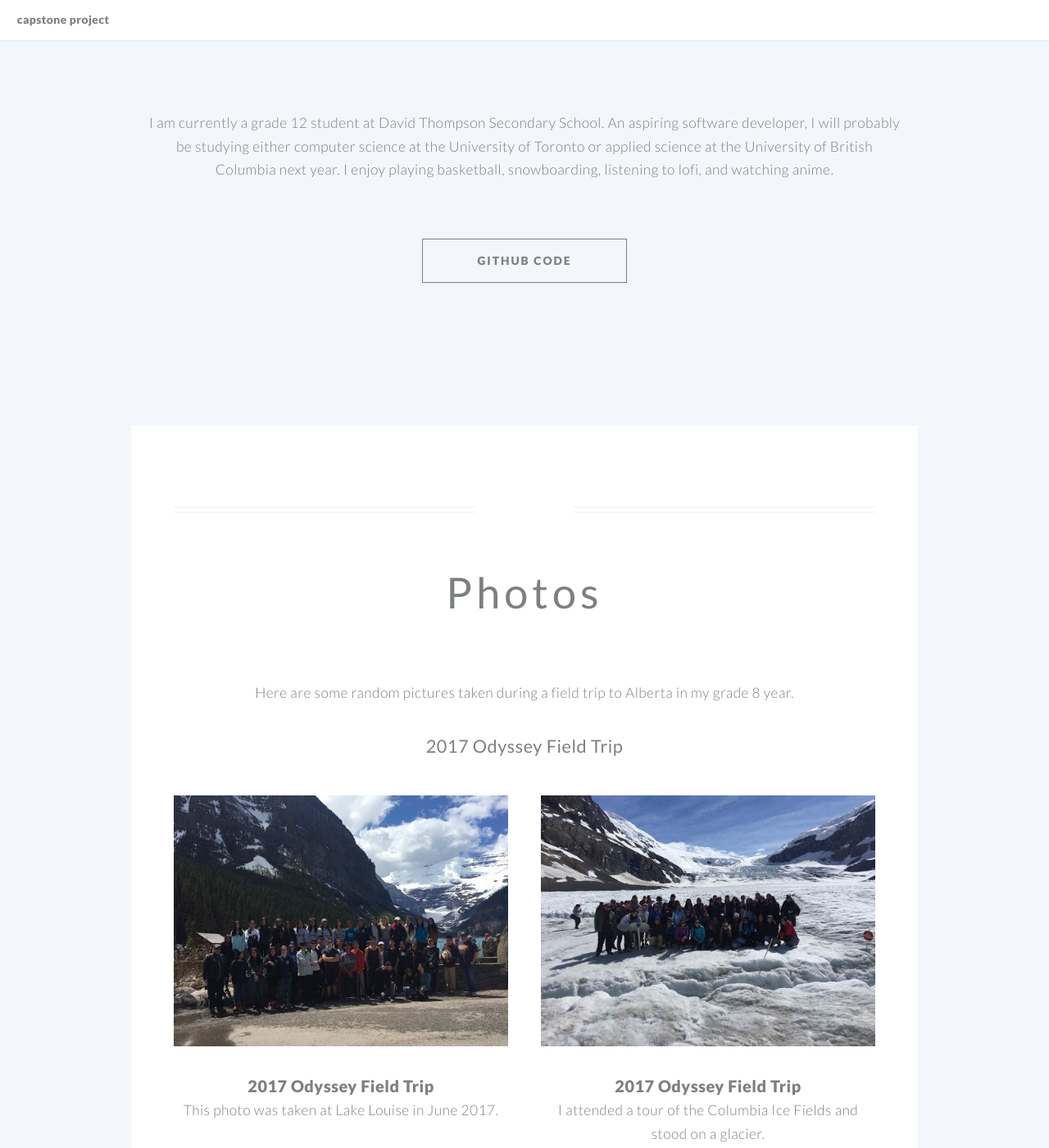
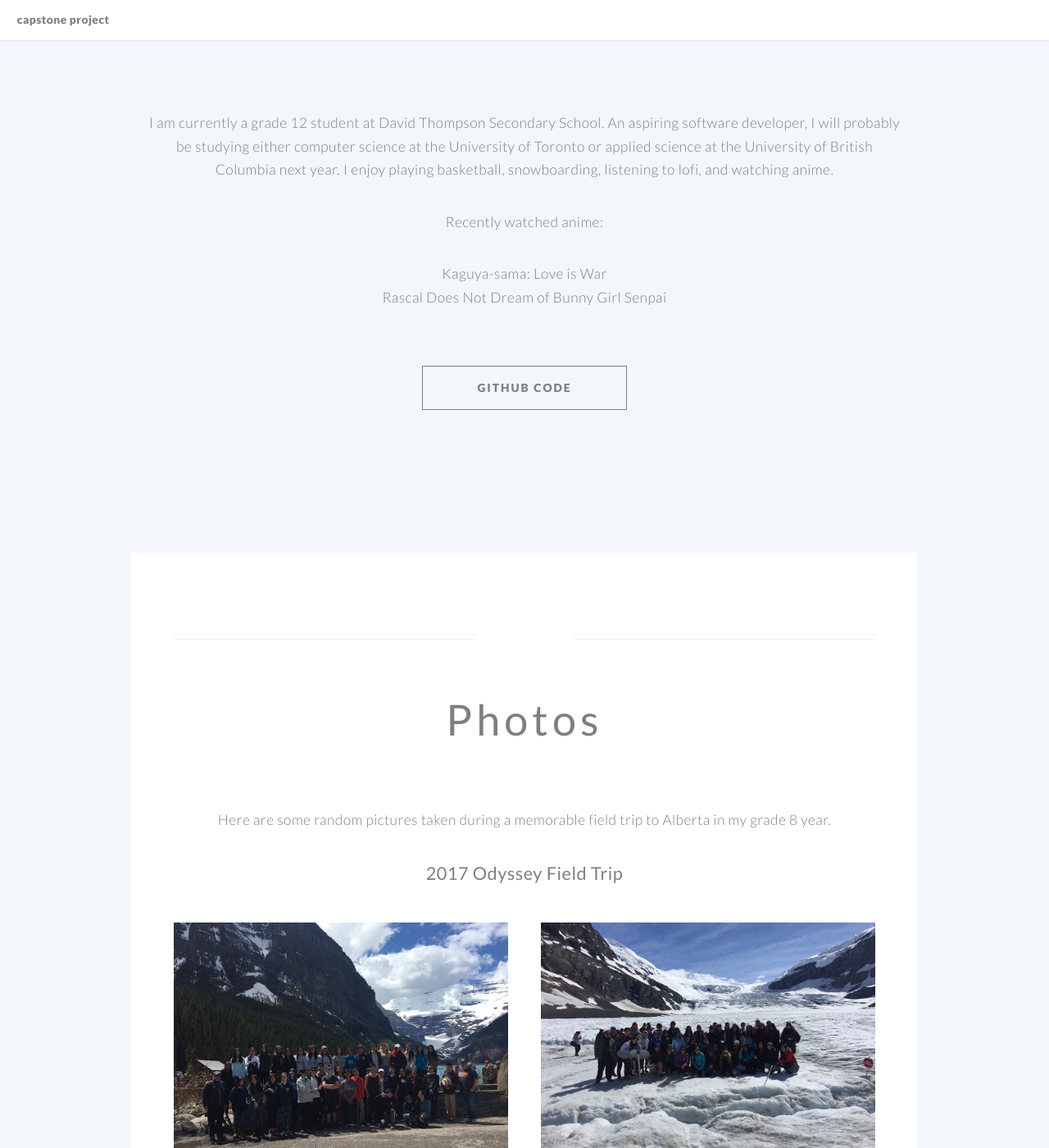
Before and after one commit to wqyzeng/wqyzeng.github.io, a Jekyll site: the page built from index.md, in a window 1280 px wide and 1400 px high, scrolled down 733 px. Shown: the whole window at 82% size. Built offline with Jekyll 4.4.1, drawn with Linux system fonts in a browser that asks for light colours.

Commit message:
Update index.md

```diff
--- a/index.md
+++ b/index.md
@@ -29,7 +29,7 @@ about_button_label: GitHub Code # the label on the button
 # By declaring these variables, you can include a portfolio showcasing your work and organize your portfolio's items into a custom layout, all without adding any CSS. In addition, you must 1) create an HTML file in the_includes folder for each project with the text you'd like to display, and 2) create a YAML file in the _data folder describing the order in which each project should be shown and categorized. See `/includes/example.html` and `/_data/work.yml` for examples.
 
 portfolio: Photos  # the heading for your portfolio and title of your YAML file
-portfolio_description: Here are some random pictures taken during a field trip to Alberta in my grade 8 year. # a description to be displayed below the heading and above the content
+portfolio_description: Here are some random pictures taken during a memorable field trip to Alberta in my grade 8 year. # a description to be displayed below the heading and above the content
 
 # optional CTA section --------------------------------------------------
 
@@ -43,3 +43,7 @@ cta_button_label: contact # the label on the button
 [//]: # (write a bit about yourself here)
 
 I am currently a grade 12 student at David Thompson Secondary School. An aspiring software developer, I will probably be studying either computer science at the University of Toronto or applied science at the University of British Columbia next year. I enjoy playing basketball, snowboarding, listening to lofi, and watching anime.
+
+Recently watched anime:
+- Kaguya-sama: Love is War
+- Rascal Does Not Dream of Bunny Girl Senpai
```
